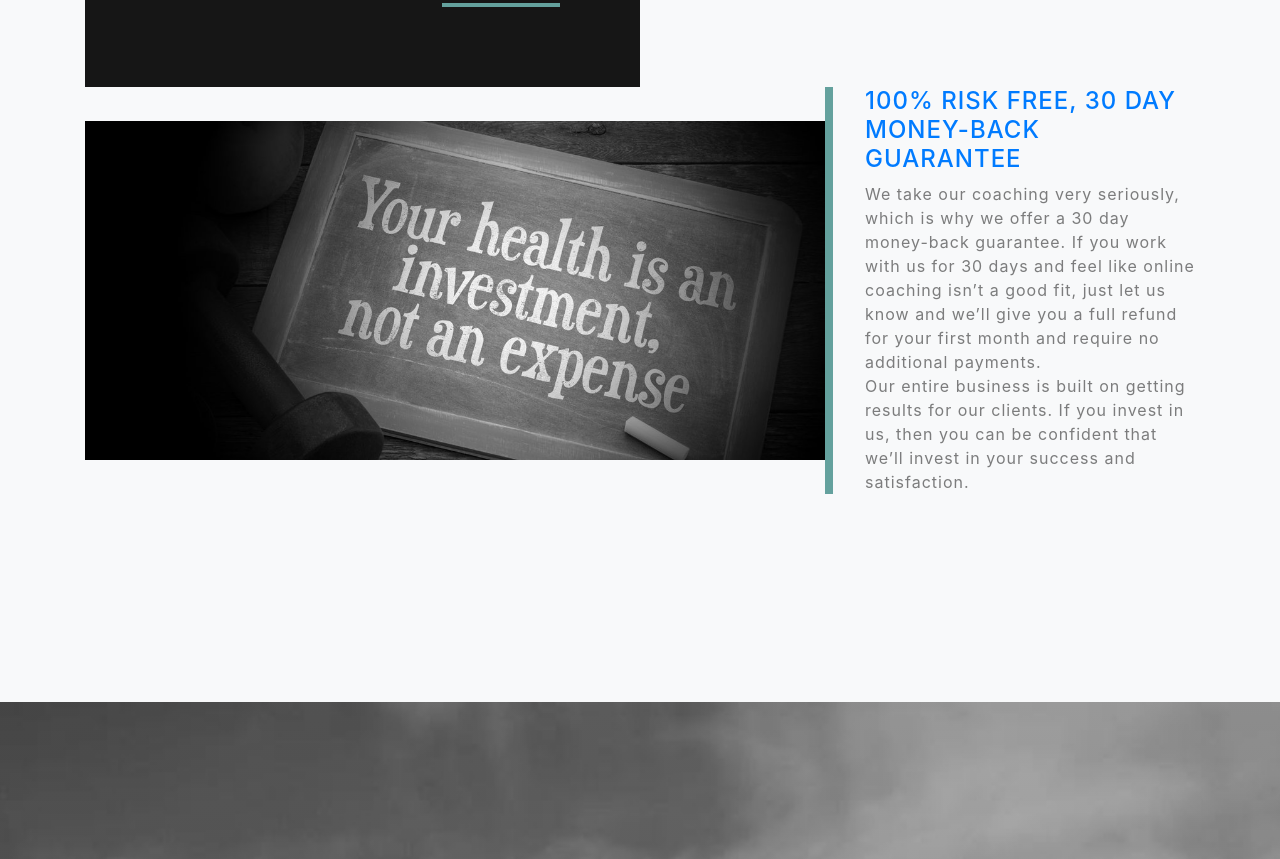
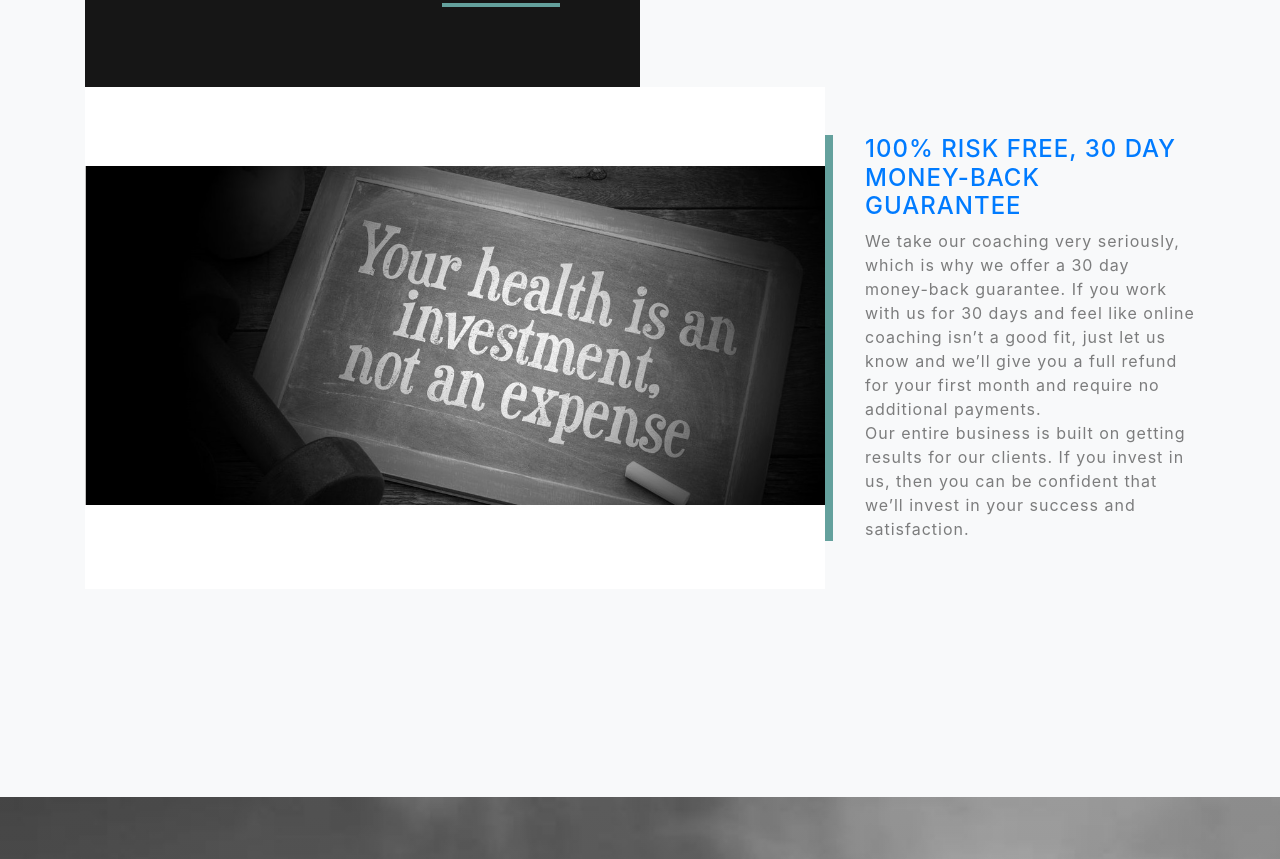
Before and after one commit to jackosullivanpt/elixirclub, a website with bundled scripts: page index.html in a window 1280 px wide. Shown: the part 3224-4083 px from the top of the page. Built offline with nearby package versions, Linux system fonts and the light colour scheme; files whose address does not match are found by name.

Commit message:
Update index.html

```diff
--- a/index.html
+++ b/index.html
@@ -187,7 +187,7 @@
         <div>
         <div class="row align-items-center no-gutters mb-4 mb-lg-5">
           <div class="col-xl-8 col-lg-7">
-            <img class="img-fluid mb-3 mb-lg-0" src="img/investment.jpg" alt="">
+            <img class="img-fluid mb-3 mb-lg-0" src="img/health_investment.jpg" alt="">
           </div>
           <div class="col-xl-4 col-lg-5">
             <div class="featured-text text-center text-lg-left">
```
